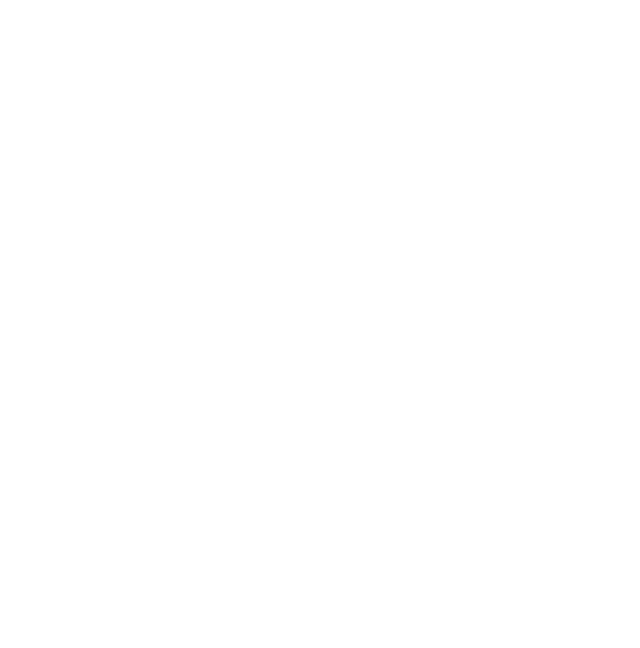
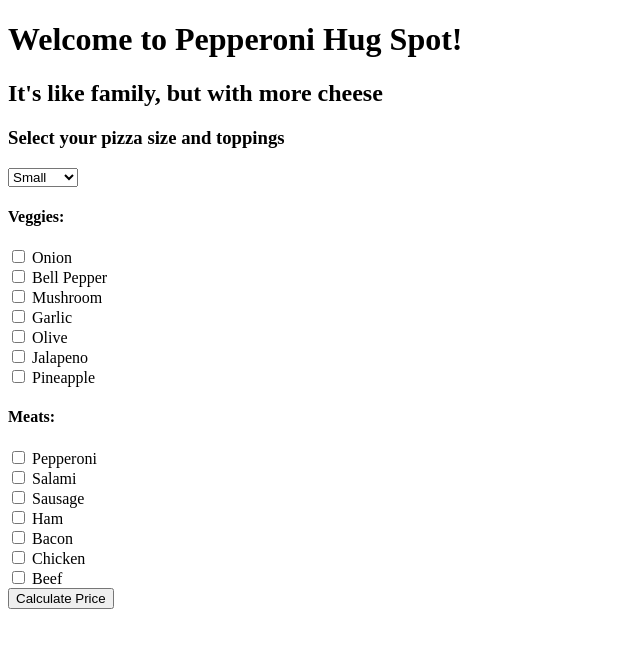
Before and after one commit to Khanjo/pizza, a plain HTML site: page index.html in a window 1280 px wide. Shown: the whole page, without its empty margins (0-640 px from the left). Drawn offline with Linux system fonts and the light colour scheme.

Commit message:
update HTML with form, button, and a place to output text

```diff
--- a/index.html
+++ b/index.html
@@ -4,11 +4,45 @@
 <head>
     <meta charset="UTF-8">
     <meta name="viewport" content="width=device-width, initial-scale=1.0">
+    <link href="css/styles.css" rel="stylesheet" type="text/css">
+    <script src="js/scripts.js"></script>
     <title>Document</title>
 </head>
 
 <body>
+    <h1>Welcome to Pepperoni Hug Spot!</h1>
+    <h2>It's like family, but with more cheese</h2>
+    <h3>Select your pizza size and toppings</h3>
 
+    <form id="makePizza">
+        <select id="size">
+            <option>Small</option>
+            <option>Medium</option>
+            <option>Large</option>
+        </select>
+        <div id="veggies">
+            <h4>Veggies:</h4>
+            <input type="checkbox" name="pizzaToppings" value="Onion"> Onion<br>
+            <input type="checkbox" name="pizzaToppings" value="Bell Pepper"> Bell Pepper<br>
+            <input type="checkbox" name="pizzaToppings" value="Mushroom"> Mushroom<br>
+            <input type="checkbox" name="pizzaToppings" value="Garlic"> Garlic<br>
+            <input type="checkbox" name="pizzaToppings" value="Olive"> Olive<br>
+            <input type="checkbox" name="pizzaToppings" value="Jalapeno"> Jalapeno<br>
+            <input type="checkbox" name="pizzaToppings" value="Pineapple"> Pineapple<br>
+        </div>
+        <div id="meats">
+            <h4>Meats:</h4>
+            <input type="checkbox" name="pizzaToppings" value="Pepperoni"> Pepperoni<br>
+            <input type="checkbox" name="pizzaToppings" value="Salami"> Salami<br>
+            <input type="checkbox" name="pizzaToppings" value="Sausage"> Sausage<br>
+            <input type="checkbox" name="pizzaToppings" value="Ham"> Ham<br>
+            <input type="checkbox" name="pizzaToppings" value="Bacon"> Bacon<br>
+            <input type="checkbox" name="pizzaToppings" value="Chicken"> Chicken<br>
+            <input type="checkbox" name="pizzaToppings" value="Beef"> Beef<br>
+        </div>
+        <button type="submit">Calculate Price</button>
+    </form>
+    <p id="output"></p>
 </body>
 
 </html>
--- a/js/scripts.js
+++ b/js/scripts.js
@@ -7,11 +7,11 @@ function Pizza(size, toppings) {
 }
 
 Pizza.prototype.sizeCost = function () {
-    if (this.size === "small") {
+    if (this.size === "Small") {
         this.price += 10;
-    } else if (this.size === "medium") {
+    } else if (this.size === "Medium") {
         this.price += 13;
-    } else if (this.size === "large") {
+    } else if (this.size === "Large") {
         this.price += 16;
     }
     return this.price;
```
Also changed, not shown: 1 other file.
